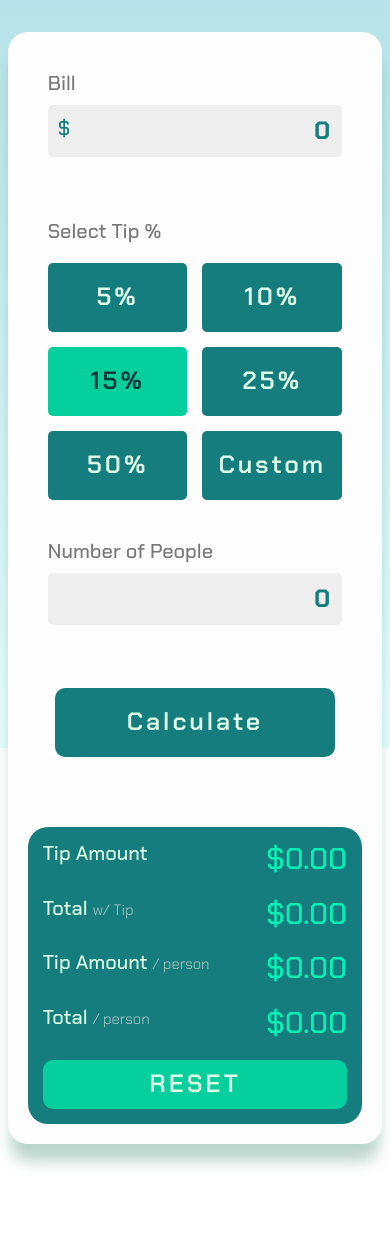
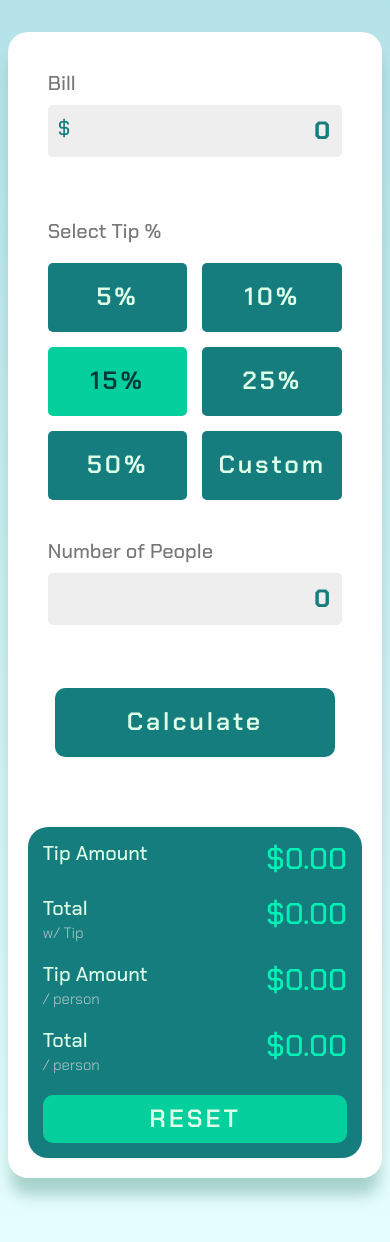
Before and after one commit to JohnSebastian3/Tip-Calculator, a plain HTML site: page index.html in a window 390 px wide. Shown: the part 96-1338 px from the top of the page. Drawn offline with Linux system fonts and the light colour scheme.

Commit message:
added more responsiveness

```diff
--- a/css/style.css
+++ b/css/style.css
@@ -14,7 +14,7 @@
 /*******************************************/
 html {
   font-size: 62.5%;
-  height: 100%;
+  min-height: 100%;
 }
 body {
   font-family: 'Chakra Petch', serif;
@@ -244,6 +244,7 @@ input[type="radio"] {
   font-weight: 200;
   font-size: 2rem;
   color: rgb(220, 220, 220, 0.8);
+  flex-shrink: 1;
 }
 .calculated {
   display: flex;
@@ -255,6 +256,7 @@ input[type="radio"] {
   color:#04f0b5;
   font-weight: 500;
 }
+
 #reset {
   border: none;
   border-radius: 1rem;
@@ -284,7 +286,7 @@ input[type="radio"] {
 /* ------------------ MEDIA QUERIES --------------------- */
 /* ------------------------------------------------------ */
 
-@media all and (max-width: 420px) {
+@media all and (max-width: 1250px) {
   h1 {
     font-size: 2.5rem;
     margin: 3.5rem;
--- a/index.html
+++ b/index.html
@@ -82,19 +82,19 @@
 
 
 					<div class="totalAmount calculated">
-						<h2>Total <span>w/ Tip</span></h2>
+						<h2>Total <br><span>w/ Tip</span></h2>
 						<span id="totalResult" class="bigGreen">$0.00</span>
 					</div>
 
 
 
 					<div class="tipPerson calculated">
-						<h2>Tip Amount <span>/ person</span></h2>
+						<h2>Tip Amount <br><span>/ person</span></h2>
 						<span id="tipPerPerson" class="bigGreen">$0.00</span>
 					</div>
 
 					<div class="totalPerson calculated">
-						<h2>Total <span>/ person</span></h2>
+						<h2>Total <br><span>/ person</span></h2>
 						<span id="totalPerPerson" class="bigGreen">$0.00</span>
 					</div>
 
```
